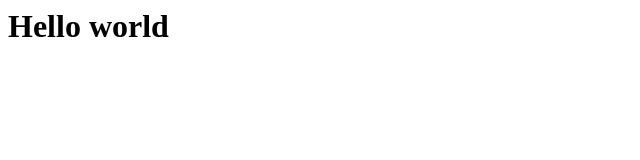
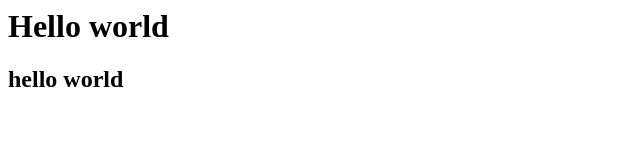
Before and after one commit to ekuragayalu/ekurgayalu, a plain HTML site: page index.html in a window 1280 px wide. Shown: the whole page, without its empty margins (0-640 px from the left). Drawn offline with Linux system fonts and the light colour scheme.

Commit message:
Update index.html
added another heading

```diff
--- a/index.html
+++ b/index.html
@@ -1,5 +1,8 @@
 <html>
+  <head>
+  </head>
   <body>
-    <h1> Hello world <h1>
+    <h1> Hello world </h1>
+     <h2> hello world </h2>
   </body>
   </html>
```
